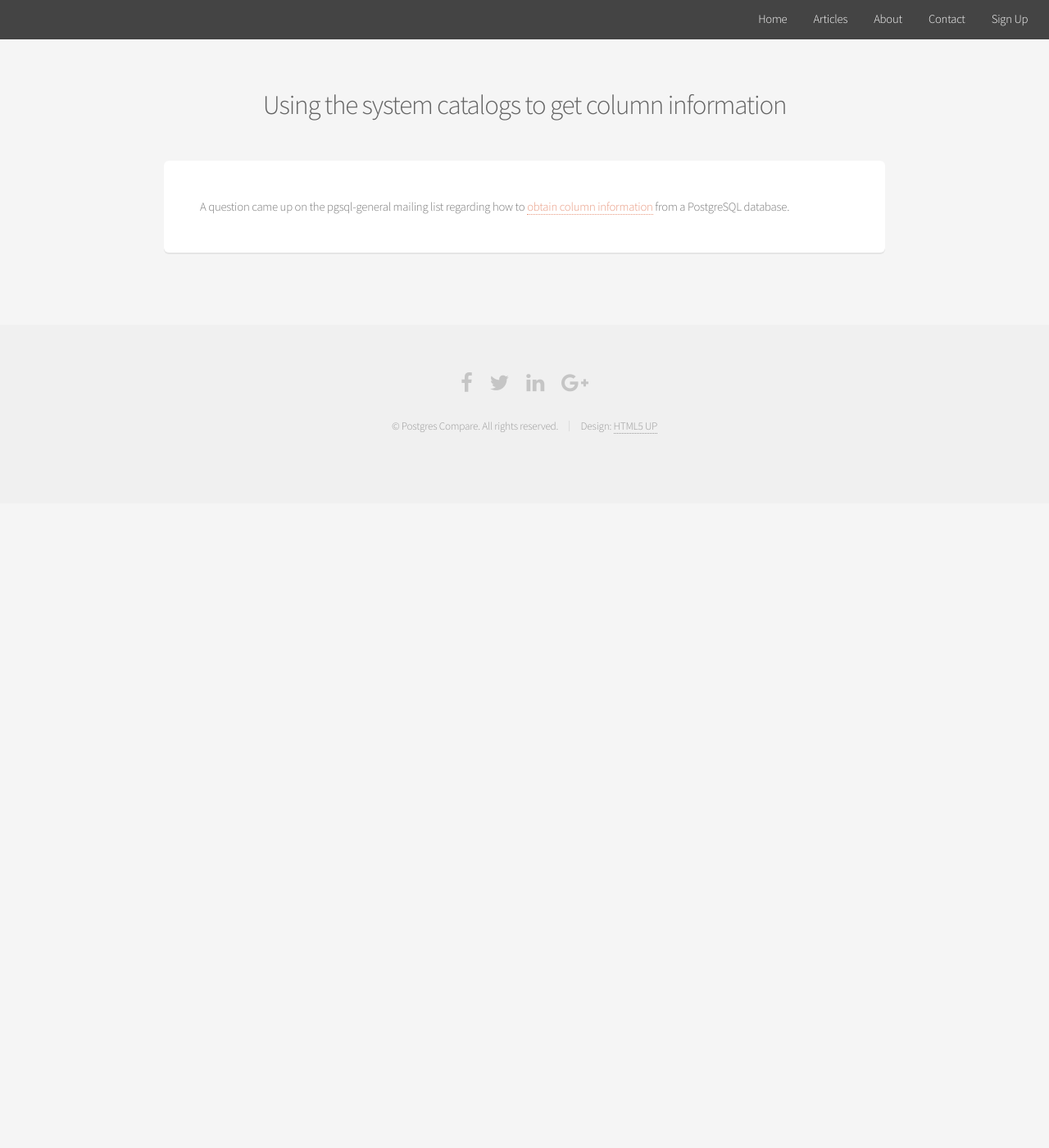
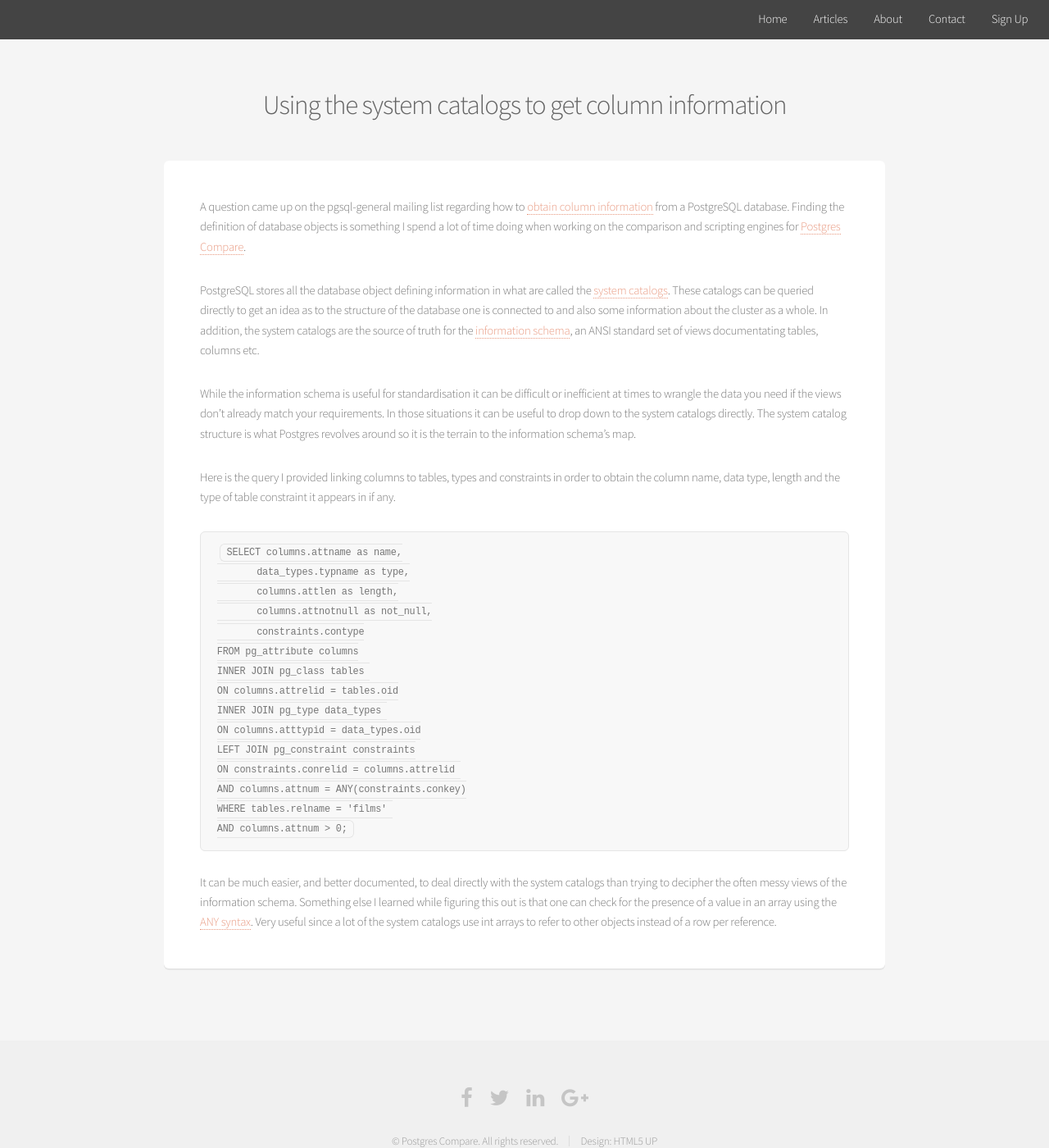
Before and after one commit to sql-migrate/backup2.sql-migrate.github.io, a Jekyll site: the page built from _posts/2017-05-12-system_catalogs_for_column_definitions.md, in a window 1280 px wide and 1400 px high. Shown: the whole window at 82% size. Built offline with Jekyll 4.4.1, drawn with Linux system fonts in a browser that asks for light colours.

Commit message:
Update 2017-05-12-system_catalogs_for_column_definitions.md

```diff
--- a/_posts/2017-05-12-system_catalogs_for_column_definitions.md
+++ b/_posts/2017-05-12-system_catalogs_for_column_definitions.md
@@ -3,4 +3,28 @@ layout: post
 title: Using the system catalogs to get column information
 ---
 
-A question came up on the pgsql-general mailing list regarding how to [obtain column information](https://www.postgresql.org/message-id/CA%2BFnnTzb%2Bx6nh%3DRhwL6B0%3Dvnj6w9sTwn2jLD4YGGQA5Z3u5KbQ%40mail.gmail.com) from a PostgreSQL database.
+A question came up on the pgsql-general mailing list regarding how to [obtain column information](https://www.postgresql.org/message-id/CA%2BFnnTzb%2Bx6nh%3DRhwL6B0%3Dvnj6w9sTwn2jLD4YGGQA5Z3u5KbQ%40mail.gmail.com) from a PostgreSQL database. Finding the definition of database objects is something I spend a lot of time doing when working on the comparison and scripting engines for [Postgres Compare](https://www.postgrescompare.com).
+
+PostgreSQL stores all the database object defining information in what are called the [system catalogs](https://www.postgresql.org/docs/9.6/static/catalogs.html). These catalogs can be queried directly to get an idea as to the structure of the database one is connected to and also some information about the cluster as a whole. In addition, the system catalogs are the source of truth for the [information schema](https://en.wikipedia.org/wiki/Information_schema), an ANSI standard set of views documentating tables, columns etc.
+
+While the information schema is useful for standardisation it can be difficult or inefficient at times to wrangle the data you need if the views don't already match your requirements. In those situations it can be useful to drop down to the system catalogs directly. The system catalog structure is what Postgres revolves around so it is the terrain to the information schema's map.
+
+Here is the query I provided linking columns to tables, types and constraints in order to obtain the column name, data type, length and the type of table constraint it appears in if any.
+
+    SELECT columns.attname as name,
+           data_types.typname as type,
+           columns.attlen as length,
+           columns.attnotnull as not_null,
+           constraints.contype
+    FROM pg_attribute columns
+    INNER JOIN pg_class tables
+    ON columns.attrelid = tables.oid
+    INNER JOIN pg_type data_types
+    ON columns.atttypid = data_types.oid
+    LEFT JOIN pg_constraint constraints
+    ON constraints.conrelid = columns.attrelid
+    AND columns.attnum = ANY(constraints.conkey)
+    WHERE tables.relname = 'films'
+    AND columns.attnum > 0;
+
+It can be much easier, and better documented, to deal directly with the system catalogs than trying to decipher the often messy views of the information schema. Something else I learned while figuring this out is that one can check for the presence of a value in an array using the [ANY syntax](https://www.postgresql.org/docs/current/static/functions-comparisons.html). Very useful since a lot of the system catalogs use int arrays to refer to other objects instead of a row per reference.
```
